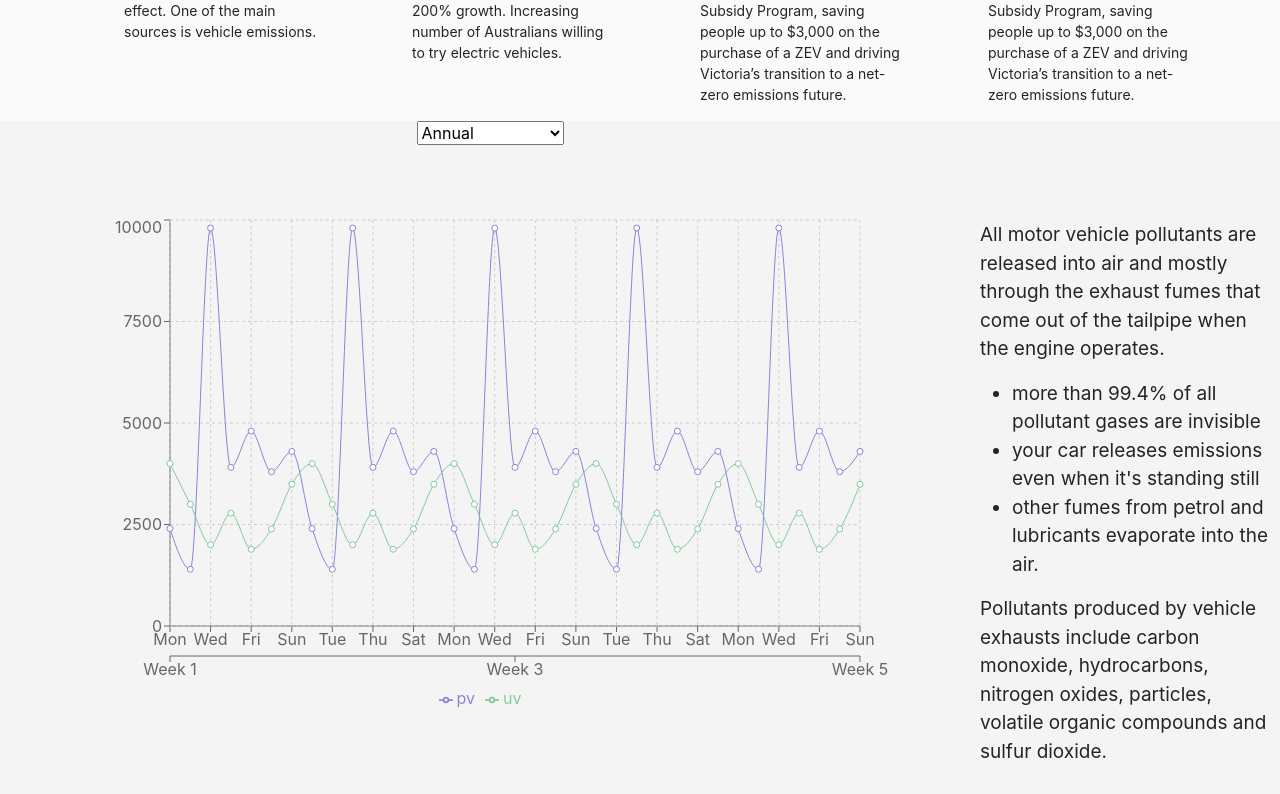
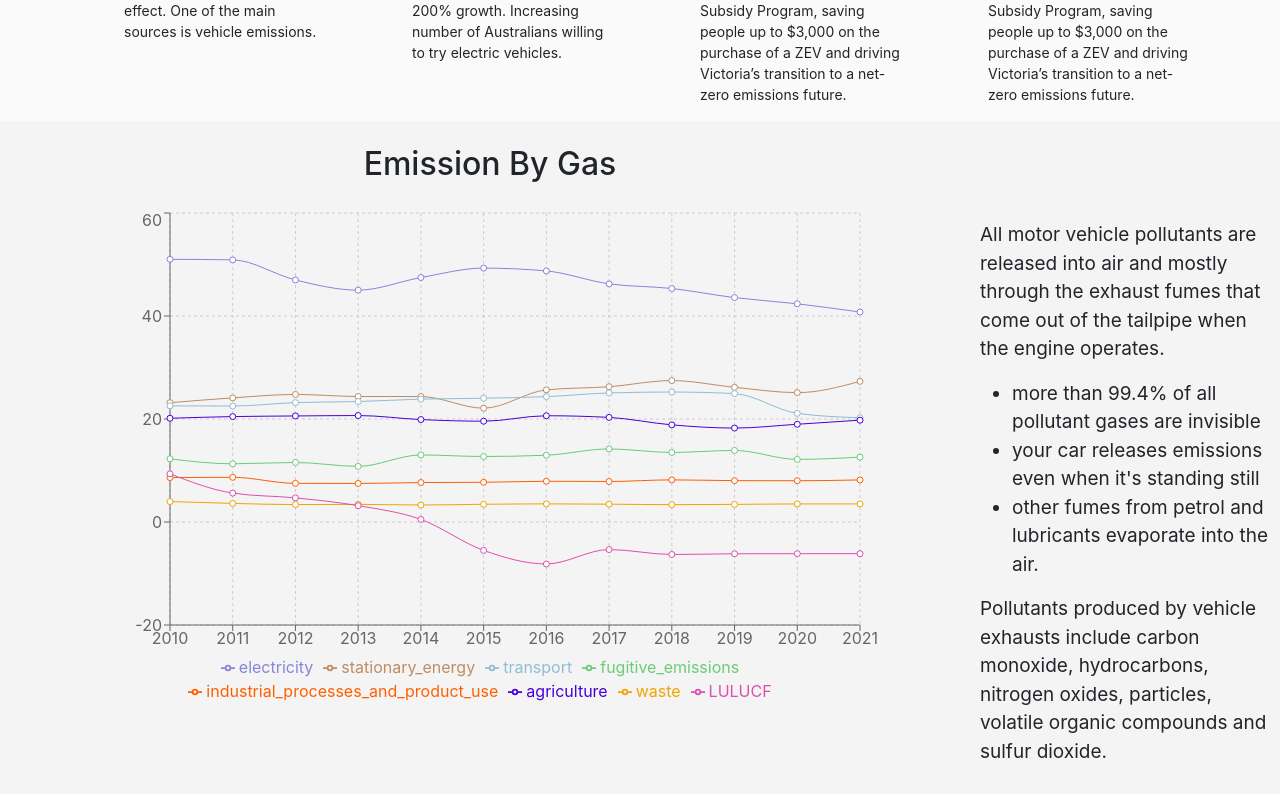
Before and after one commit to marcelo0410/Ecar-for-future, a React (Create React App) app: page /curenv in a window 1280 px wide. Shown: the part 1106-1900 px from the top of the page. Built offline with nearby package versions, Linux system fonts and the light colour scheme.

Commit message:
Emission vis change back to original one

```diff
--- a/src/screens/currentenv/components/QuarterlyEmissionCanvas.js
+++ b/src/screens/currentenv/components/QuarterlyEmissionCanvas.js
@@ -1,5 +1,6 @@
 import React,{useEffect, useState} from 'react'
 import QuarterlyEmission from './QuarterlyEmission'
+import QuarterlyEmissionOri from './QuarterlyEmissionOri'
 
 export default function QuarterlyEmissionCanvas() {
   const [visOption, setvisOption] = useState("1")
@@ -8,13 +9,13 @@ export default function QuarterlyEmissionCanvas() {
         <div className='emission'>
 
             <div className='vis-emission'>
-              <select name="Council" id="council" onChange={null} value={visOption}>
+              {/* <select name="Council" id="council" onChange={null} value={visOption}>
                 <option value="" disabled>Council</option>
                 <option value="1" selected>Annual</option>
                 <option value="2">Emission by Gas</option>
                 <option value="3">Transport</option>
-              </select>
-              <QuarterlyEmission/>
+              </select> */}
+              <QuarterlyEmissionOri/>
             </div>
             <div className='text-area-emission'>
                 <p>All motor vehicle pollutants are released into air and mostly through the exhaust fumes that come out of the tailpipe when the engine operates.
--- a/src/screens/archive/QuarterlyEmissionOri.js
+++ b/src/screens/currentenv/components/QuarterlyEmissionOri.js
@@ -144,7 +144,7 @@ export default class QuaterlyEmission extends PureComponent {
             <h2 className='mt-4 mb-4'>Emission By Gas</h2>
             <div></div>
             <LineChart
-            width={1000}
+            width={800}
             height={500}
             data={data}
             margin={{
```
